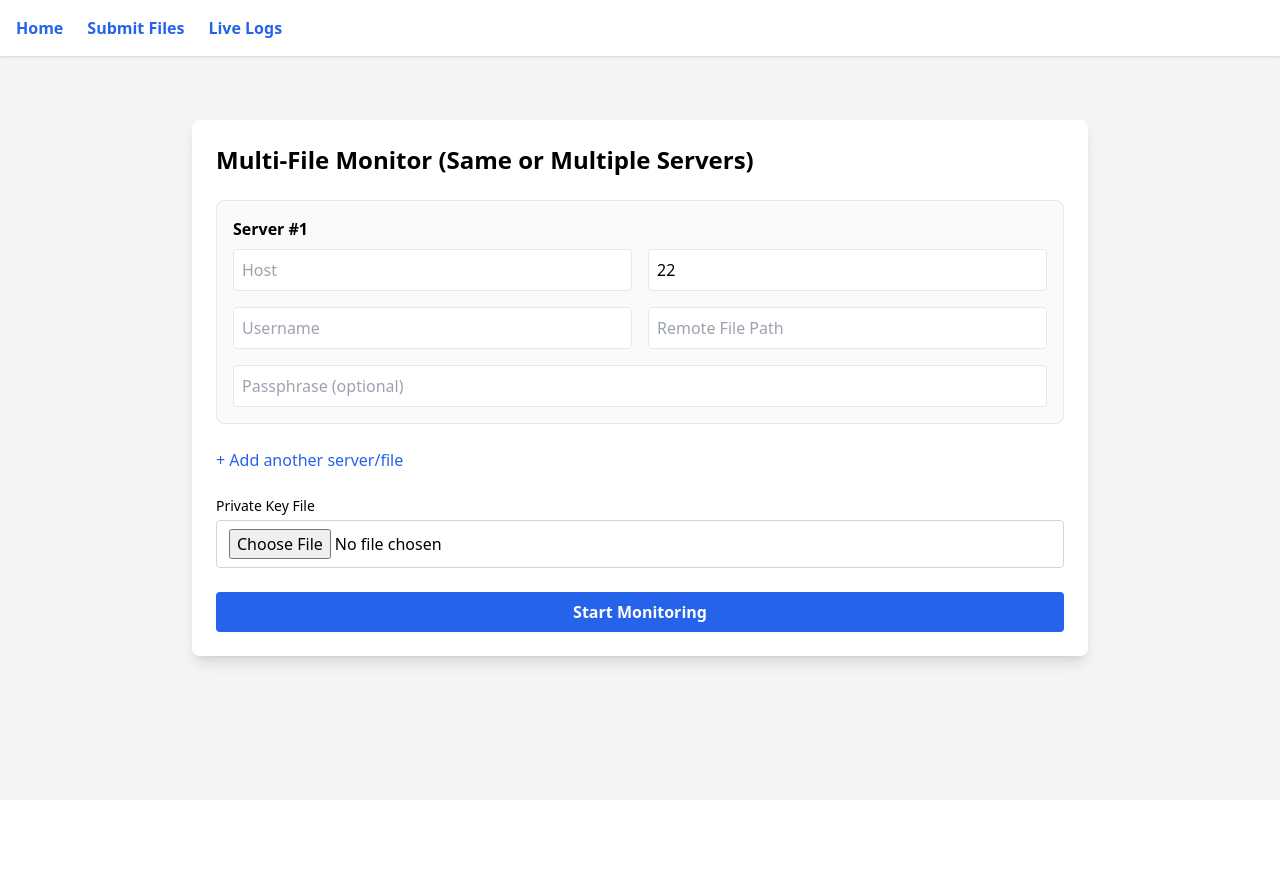
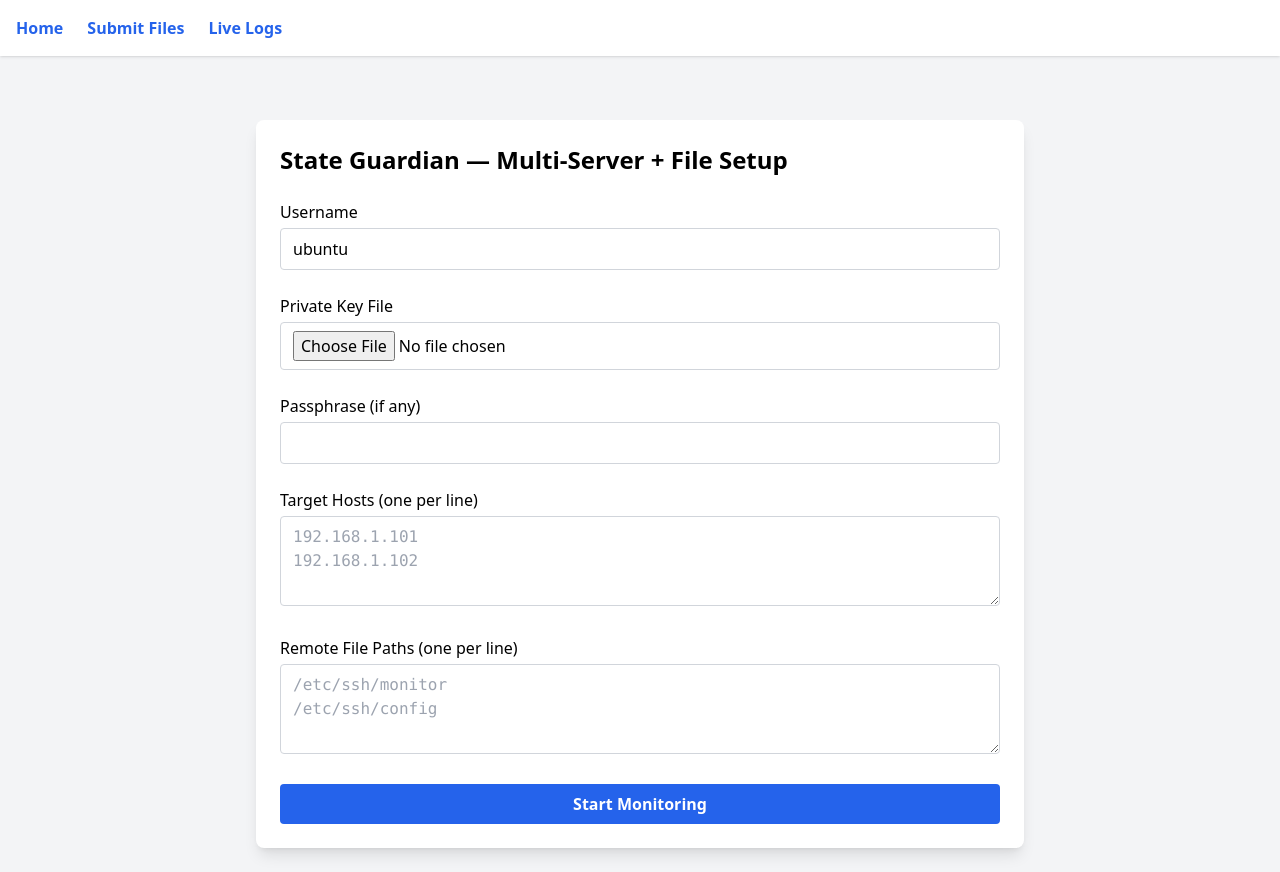
Before and after one commit to AdityaVishwekar/statemonitor, a React (Create React App) app in the folder frontend/: page /submit in a window 1280 px wide. Before the commit the page ends 800 px from the top, so only its background shows below. Built offline with nearby package versions, Linux system fonts and the light colour scheme.

Commit message:
updated frontend to get multiple files and servers as inputs

```diff
--- a/frontend/src/components/FileMonitorApp.tsx
+++ b/frontend/src/components/FileMonitorApp.tsx
@@ -2,38 +2,13 @@ import React, { useState } from 'react';
 import axios from 'axios';
 
 const FileMonitorApp: React.FC = () => {
-  const [servers, setServers] = useState([
-    { host: '', port: 22, username: '', remote_filepath: '', passphrase: '' }
-  ]);
+  const [hostsText, setHostsText] = useState('');
+  const [filesText, setFilesText] = useState('');
+  const [username, setUsername] = useState('ubuntu');
+  const [passphrase, setPassphrase] = useState('');
   const [privateKeyFile, setPrivateKeyFile] = useState<File | null>(null);
   const [message, setMessage] = useState('');
   const [loading, setLoading] = useState(false);
-
-  const handleServerChange = (index: number, e: React.ChangeEvent<HTMLInputElement>) => {
-    const { name, value } = e.target;
-
-    setServers((prev) => {
-      const updated = [...prev];
-      if (name === 'port') {
-        updated[index].port = parseInt(value, 10);
-      } else if (name === 'host' || name === 'username' || name === 'remote_filepath' || name === 'passphrase') {
-        updated[index][name] = value;
-      }
-      return updated;
-    });
-  };
-
-  const addServer = () => {
-    setServers([
-      ...servers,
-      { host: '', port: 22, username: '', remote_filepath: '', passphrase: '' }
-    ]);
-  };
-
-  const removeServer = (index: number) => {
-    const updated = servers.filter((_, i) => i !== index);
-    setServers(updated);
-  };
 
   const handleFileChange = (e: React.ChangeEvent<HTMLInputElement>) => {
     if (e.target.files && e.target.files.length > 0) {
@@ -46,17 +21,37 @@ const FileMonitorApp: React.FC = () => {
     setLoading(true);
     setMessage('');
 
-    const data = new FormData();
-    data.append('servers', JSON.stringify(servers));
+    const hosts = hostsText
+      .split('\n')
+      .map((h) => h.trim())
+      .filter((h) => h.length > 0);
+
+    const filepaths = filesText
+      .split('\n')
+      .map((f) => f.trim())
+      .filter((f) => f.length > 0);
+
+    const servers = hosts.flatMap((host) =>
+      filepaths.map((remote_filepath) => ({
+        host,
+        port: 22,
+        username,
+        remote_filepath,
+        passphrase,
+      }))
+    );
+
+    const formData = new FormData();
+    formData.append('servers', JSON.stringify(servers));
     if (privateKeyFile) {
-      data.append('private_key_file', privateKeyFile);
+      formData.append('private_key_file', privateKeyFile);
     }
 
     try {
-      await axios.post('http://localhost:8000/start-multi-watch', data, {
-        headers: { 'Content-Type': 'multipart/form-data' }
+      await axios.post('http://localhost:8000/start-multi-watch', formData, {
+        headers: { 'Content-Type': 'multipart/form-data' },
       });
-      setMessage('✅ Monitoring started for all servers.');
+      setMessage('✅ Monitoring started for all hosts/files.');
     } catch (error) {
       console.error(error);
       setMessage('❌ Failed to start monitoring.');
@@ -66,34 +61,64 @@ const FileMonitorApp: React.FC = () => {
   };
 
   return (
-    <div className="p-6 max-w-4xl mx-auto mt-10 bg-white shadow-lg rounded-lg">
-      <h1 className="text-2xl font-bold mb-6"> Multi-File Monitor (Same or Multiple Servers)</h1>
+    <div className="p-6 max-w-3xl mx-auto mt-10 bg-white shadow-lg rounded-lg">
+      <h1 className="text-2xl font-bold mb-6">State Guardian — Multi-Server + File Setup</h1>
       <form onSubmit={handleSubmit} className="space-y-6">
-        {servers.map((server, index) => (
-          <div key={index} className="border p-4 rounded-lg relative bg-gray-50">
-            <h2 className="text-md font-semibold mb-2">Server #{index + 1}</h2>
-            <div className="grid grid-cols-2 gap-4">
-              <input type="text" name="host" placeholder="Host" value={server.host} onChange={(e) => handleServerChange(index, e)} className="border p-2 rounded" required />
-              <input type="number" name="port" placeholder="Port" value={server.port} onChange={(e) => handleServerChange(index, e)} className="border p-2 rounded" required />
-              <input type="text" name="username" placeholder="Username" value={server.username} onChange={(e) => handleServerChange(index, e)} className="border p-2 rounded" required />
-              <input type="text" name="remote_filepath" placeholder="Remote File Path" value={server.remote_filepath} onChange={(e) => handleServerChange(index, e)} className="border p-2 rounded" required />
-              <input type="password" name="passphrase" placeholder="Passphrase (optional)" value={server.passphrase} onChange={(e) => handleServerChange(index, e)} className="border p-2 rounded col-span-2" />
-            </div>
-            {servers.length > 1 && (
-              <button type="button" onClick={() => removeServer(index)} className="absolute top-2 right-2 text-red-500 hover:text-red-700 text-sm">
-                Remove
-              </button>
-            )}
-          </div>
-        ))}
-
-        <button type="button" onClick={addServer} className="text-blue-600 font-medium hover:underline">
-          + Add another server/file
-        </button>
+        <div>
+          <label className="block font-medium mb-1">Username</label>
+          <input
+            type="text"
+            value={username}
+            onChange={(e) => setUsername(e.target.value)}
+            className="w-full border border-gray-300 rounded px-3 py-2"
+            required
+          />
+        </div>
 
         <div>
-          <label className="block text-sm font-medium mb-1">Private Key File</label>
-          <input type="file" name="private_key_file" accept=".pem,.key" onChange={handleFileChange} className="w-full border border-gray-300 rounded px-3 py-2" required />
+          <label className="block font-medium mb-1">Private Key File</label>
+          <input
+            type="file"
+            name="private_key_file"
+            accept=".pem,.key"
+            onChange={handleFileChange}
+            className="w-full border border-gray-300 rounded px-3 py-2"
+            required
+          />
+        </div>
+
+        <div>
+          <label className="block font-medium mb-1">Passphrase (if any)</label>
+          <input
+            type="password"
+            value={passphrase}
+            onChange={(e) => setPassphrase(e.target.value)}
+            className="w-full border border-gray-300 rounded px-3 py-2"
+          />
+        </div>
+
+        <div>
+          <label className="block font-medium mb-1">Target Hosts (one per line)</label>
+          <textarea
+            rows={3}
+            placeholder={`192.168.1.101\n192.168.1.102`}
+            value={hostsText}
+            onChange={(e) => setHostsText(e.target.value)}
+            className="w-full border border-gray-300 rounded px-3 py-2 font-mono"
+            required
+          />
+        </div>
+
+        <div>
+          <label className="block font-medium mb-1">Remote File Paths (one per line)</label>
+          <textarea
+            rows={3}
+            placeholder={`/etc/ssh/monitor\n/etc/ssh/config`}
+            value={filesText}
+            onChange={(e) => setFilesText(e.target.value)}
+            className="w-full border border-gray-300 rounded px-3 py-2 font-mono"
+            required
+          />
         </div>
 
         <button
```
